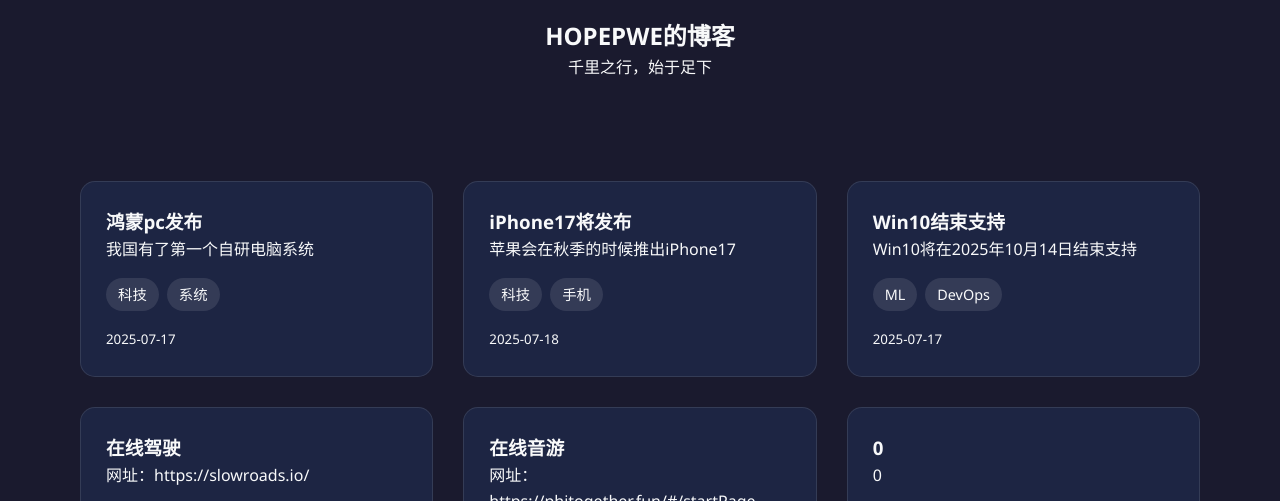
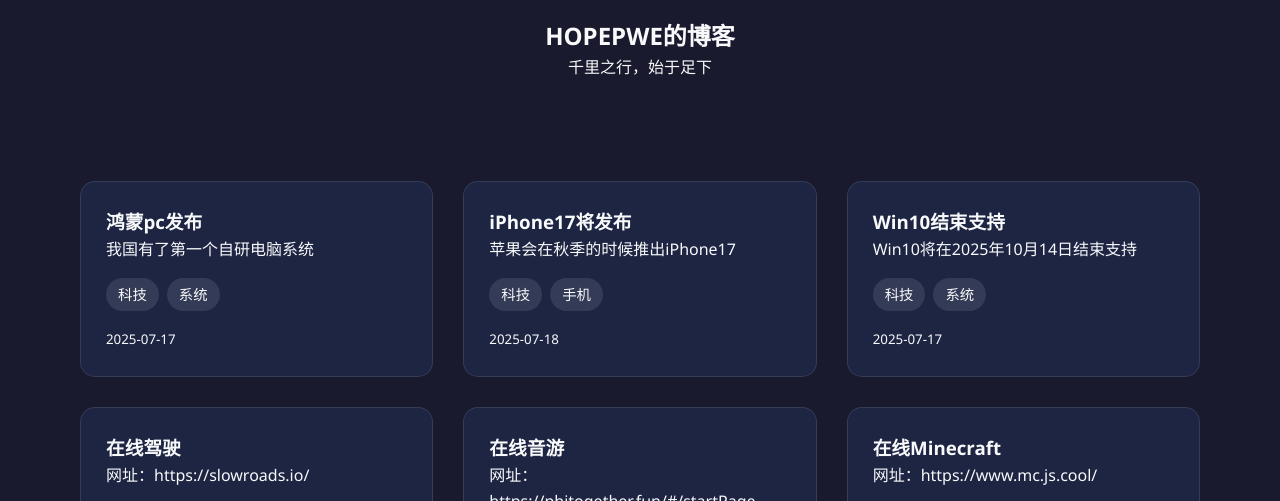
Before and after one commit to HOPEPWE/hopepwe.github.io, a plain HTML site: page index.html in a window 1280 px wide. Shown: the part 293-794 px from the top of the page. Drawn offline with Linux system fonts and the light colour scheme.

Commit message:
Update index.html

```diff
--- a/index.html
+++ b/index.html
@@ -201,8 +201,8 @@
             <h3>Win10结束支持</h3>
             <p>Win10将在2025年10月14日结束支持</p>
             <div class="tags">
-                <span class="tag">ML</span>
-                <span class="tag">DevOps</span>
+                <span class="tag">科技</span>
+                <span class="tag">系统</span>
             </div>
             <small>2025-07-17</small>
         </div>
@@ -230,8 +230,8 @@
 
 
       <div class="article-card">
-            <h3>0</h3>
-            <p>0</p>
+            <h3>在线Minecraft</h3>
+            <p>网址：https://www.mc.js.cool/</p>
             <div class="tags">
                 <span class="tag">网站</span>
                 <span class="tag">游戏</span>
```
